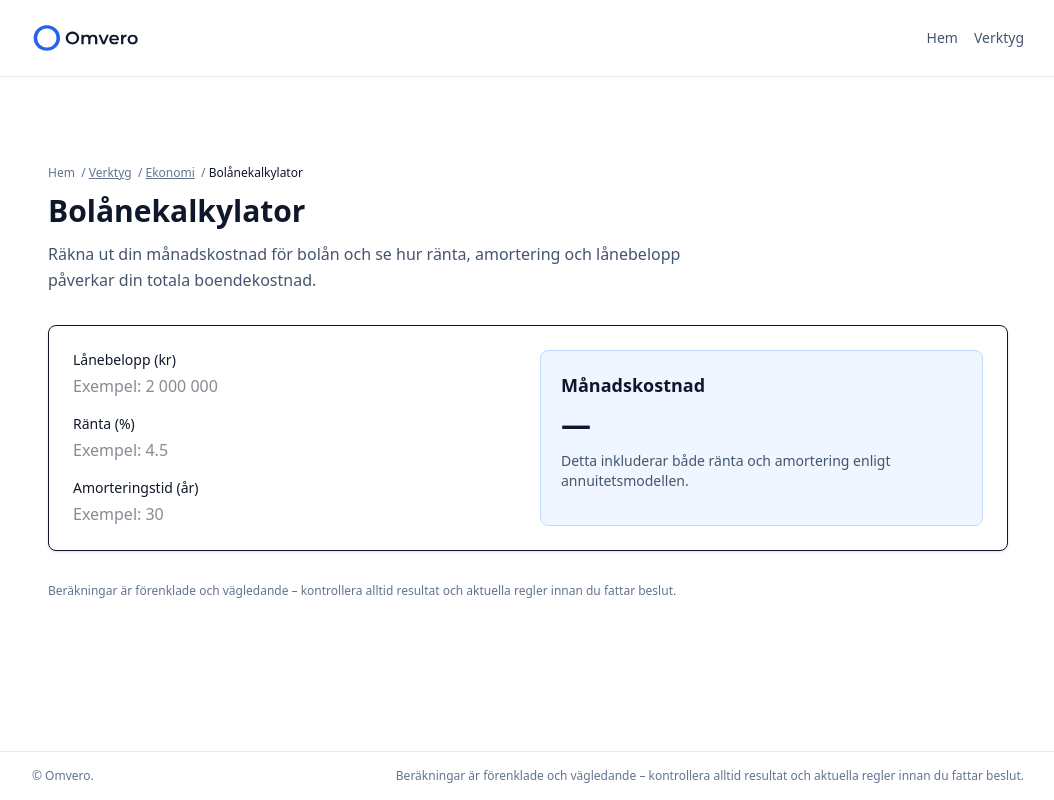
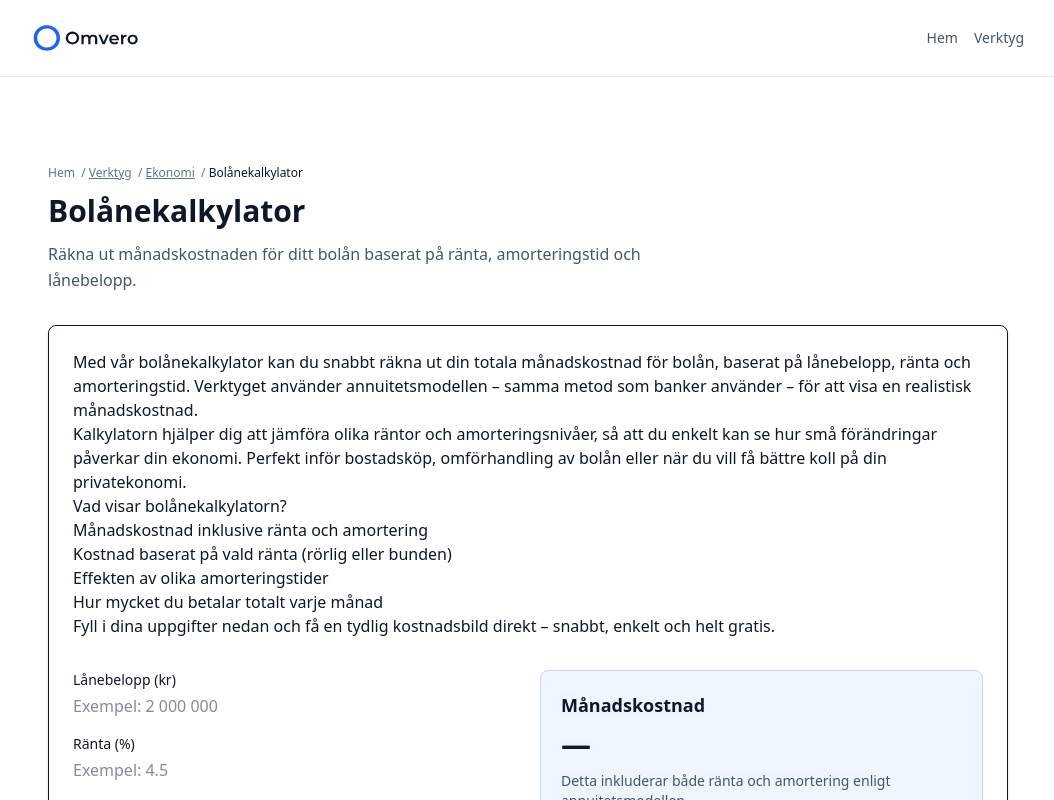
Before and after one commit to calleskattman/omvero-verktyg, a Next.js app: page /bolanekalkylator in a window 1280 px wide. Shown: the top 800 px of the page, without its empty margins (112-1166 px from the left). Built offline with nearby package versions, Linux system fonts and the light colour scheme.

Commit message:
Lägger till bolånekalkylator med full SEO-text

```diff
--- a/app/bolanekalkylator/page.tsx
+++ b/app/bolanekalkylator/page.tsx
@@ -1,18 +1,19 @@
 // app/bolanekalkylator/page.tsx
-import { Metadata } from "next";
+import type { Metadata } from "next";
 import Script from "next/script";
 import { ToolLayout } from "@/components/ToolLayout";
+import { BolanekalkylatorTool } from "@/components/tools/BolanekalkylatorTool";
 
 export const metadata: Metadata = {
   title: "Bolånekalkylator – räkna ut din bolånekostnad",
   description:
-    "Beräkna din månadskostnad för bolån snabbt och enkelt. Jämför räntor, lånebelopp och amortering och få en tydlig bild av vad ditt bolån kostar per månad.",
+    "Räkna ut din månadskostnad för bolån. Jämför ränta, lånebelopp och amorteringstid och få en tydlig bild av vad ditt bolån kostar per månad – med annuitetsberäkning.",
   alternates: {
     canonical: "https://omvero.se/bolanekalkylator",
   },
 };
 
-// FAQ-schema markup
+// FAQ-schema
 const loanFaq = {
   "@context": "https://schema.org",
   "@type": "FAQPage",
@@ -22,15 +23,15 @@ const loanFaq = {
       name: "Hur räknar man ut månadskostnaden för bolån?",
       acceptedAnswer: {
         "@type": "Answer",
-        text: "Månadskostnaden räknas ut baserat på lånebelopp, ränta och amortering. Vår bolånekalkylator visar totalkostnaden per månad.",
+        text: "Månadskostnaden räknas ut baserat på lånebelopp, ränta och amorteringstid. Kalkylatorn använder annuitetsformeln – samma modell som banker använder.",
       },
     },
     {
       "@type": "Question",
-      name: "Vilken ränta ska jag använda?",
+      name: "Vilken ränta ska jag använda i bolånekalkylatorn?",
       acceptedAnswer: {
         "@type": "Answer",
-        text: "Du kan använda din aktuella ränta eller testa olika scenarier. Kalkylatorn fungerar för både rörlig och bunden ränta.",
+        text: "Du kan använda din aktuella ränta eller testa olika nivåer. Verktyget fungerar med både rörlig och bunden ränta.",
       },
     },
     {
@@ -38,7 +39,7 @@ const loanFaq = {
       name: "Påverkar amorteringen min månadskostnad?",
       acceptedAnswer: {
         "@type": "Answer",
-        text: "Ja, amorteringen är en del av din totala månadskostnad. Ju högre amortering, desto högre blir den totala månadsbetalningen.",
+        text: "Ja. Amorteringen är en del av månadskostnaden och påverkar totalbeloppet du betalar varje månad.",
       },
     },
   ],
@@ -49,8 +50,38 @@ export default function BolanekalkylatorPage() {
     <ToolLayout
       title="Bolånekalkylator"
       category="ekonomi"
-      description="Räkna ut din månadskostnad för bolån och se hur ränta, amortering och lånebelopp påverkar din totala boendekostnad."
+      description="Räkna ut månadskostnaden för ditt bolån baserat på ränta, amorteringstid och lånebelopp."
     >
+      {/* SEO-intro */}
+      <div className="prose prose-slate max-w-none mb-8">
+        <p>
+          Med vår bolånekalkylator kan du snabbt räkna ut din totala
+          månadskostnad för bolån, baserat på lånebelopp, ränta och
+          amorteringstid. Verktyget använder annuitetsmodellen – samma metod
+          som banker använder – för att visa en realistisk månadskostnad.
+        </p>
+
+        <p>
+          Kalkylatorn hjälper dig att jämföra olika räntor och
+          amorteringsnivåer, så att du enkelt kan se hur små förändringar
+          påverkar din ekonomi. Perfekt inför bostadsköp, omförhandling av bolån
+          eller när du vill få bättre koll på din privatekonomi.
+        </p>
+
+        <h2>Vad visar bolånekalkylatorn?</h2>
+        <ul>
+          <li>Månadskostnad inklusive ränta och amortering</li>
+          <li>Kostnad baserat på vald ränta (rörlig eller bunden)</li>
+          <li>Effekten av olika amorteringstider</li>
+          <li>Hur mycket du betalar totalt varje månad</li>
+        </ul>
+
+        <p>
+          Fyll i dina uppgifter nedan och få en tydlig kostnadsbild direkt –
+          snabbt, enkelt och helt gratis.
+        </p>
+      </div>
+
       {/* JSON-LD FAQ Schema */}
       <Script
         id="loan-faq-schema"
@@ -61,96 +92,8 @@ export default function BolanekalkylatorPage() {
         }}
       />
 
-      {/* SJÄLVA KALKYLATORN – fullt fungerande */}
-      <LoanCalculator />
+      {/* Själva kalkylatorn */}
+      <BolanekalkylatorTool />
     </ToolLayout>
   );
 }
-
-// =========================
-//   KALKYLATOR-KOMPONENT
-// =========================
-
-"use client";
-import { useState } from "react";
-
-function LoanCalculator() {
-  const [loanAmount, setLoanAmount] = useState("");
-  const [interestRate, setInterestRate] = useState("");
-  const [amortYears, setAmortYears] = useState("");
-
-  const loan = parseFloat(loanAmount) || 0;
-  const interest = (parseFloat(interestRate) || 0) / 100;
-  const years = parseFloat(amortYears) || 0;
-
-  const monthlyInterest = interest / 12;
-  const totalMonths = years * 12;
-
-  let monthlyPayment = 0;
-
-  if (loan > 0 && interest > 0 && years > 0) {
-    // Annuitetsformel
-    monthlyPayment =
-      loan *
-      (monthlyInterest /
-        (1 - Math.pow(1 + monthlyInterest, -totalMonths)));
-  }
-
-  return (
-    <div className="grid md:grid-cols-2 gap-6">
-      {/* Inputs */}
-      <div className="space-y-4">
-        <div>
-          <label className="block text-sm mb-1">Lånebelopp (kr)</label>
-          <input
-            type="number"
-            value={loanAmount}
-            onChange={(e) => setLoanAmount(e.target.value)}
-            className="input"
-            placeholder="Exempel: 2 000 000"
-          />
-        </div>
-
-        <div>
-          <label className="block text-sm mb-1">Ränta (%)</label>
-          <input
-            type="number"
-            step="0.01"
-            value={interestRate}
-            onChange={(e) => setInterestRate(e.target.value)}
-            className="input"
-            placeholder="Exempel: 4.5"
-          />
-        </div>
-
-        <div>
-          <label className="block text-sm mb-1">Amorteringstid (år)</label>
-          <input
-            type="number"
-            value={amortYears}
-            onChange={(e) => setAmortYears(e.target.value)}
-            className="input"
-            placeholder="Exempel: 30"
-          />
-        </div>
-      </div>
-
-      {/* Resultat */}
-      <div className="rounded-lg bg-blue-50 p-5 border border-blue-200 space-y-2">
-        <h3 className="text-lg font-semibold text-slate-900">
-          Månadskostnad
-        </h3>
-
-        <p className="text-3xl font-bold text-slate-900">
-          {monthlyPayment > 0
-            ? `${Math.round(monthlyPayment).toLocaleString("sv-SE")} kr`
-            : "—"}
-        </p>
-
-        <p className="text-sm text-slate-600">
-          Detta inkluderar både ränta och amortering enligt annuitetsmodellen.
-        </p>
-      </div>
-    </div>
-  );
-}
--- /dev/null
+++ b/components/tools/BolanekalkylatorTool.tsx
@@ -0,0 +1,85 @@
+// components/tools/BolanekalkylatorTool.tsx
+"use client";
+
+import { useState } from "react";
+
+export function BolanekalkylatorTool() {
+  const [loanAmount, setLoanAmount] = useState("");
+  const [interestRate, setInterestRate] = useState("");
+  const [amortYears, setAmortYears] = useState("");
+
+  const loan = parseFloat(loanAmount) || 0;
+  const interest = (parseFloat(interestRate) || 0) / 100;
+  const years = parseFloat(amortYears) || 0;
+
+  const monthlyInterest = interest / 12;
+  const totalMonths = years * 12;
+
+  let monthlyPayment = 0;
+
+  if (loan > 0 && interest > 0 && years > 0) {
+    // Annuitetsformel
+    monthlyPayment =
+      loan *
+      (monthlyInterest /
+        (1 - Math.pow(1 + monthlyInterest, -totalMonths)));
+  }
+
+  return (
+    <div className="grid gap-6 md:grid-cols-2">
+      {/* Inputs */}
+      <div className="space-y-4">
+        <div>
+          <label className="mb-1 block text-sm">Lånebelopp (kr)</label>
+          <input
+            type="number"
+            value={loanAmount}
+            onChange={(e) => setLoanAmount(e.target.value)}
+            className="input"
+            placeholder="Exempel: 2 000 000"
+          />
+        </div>
+
+        <div>
+          <label className="mb-1 block text-sm">Ränta (%)</label>
+          <input
+            type="number"
+            step="0.01"
+            value={interestRate}
+            onChange={(e) => setInterestRate(e.target.value)}
+            className="input"
+            placeholder="Exempel: 4.5"
+          />
+        </div>
+
+        <div>
+          <label className="mb-1 block text-sm">Amorteringstid (år)</label>
+          <input
+            type="number"
+            value={amortYears}
+            onChange={(e) => setAmortYears(e.target.value)}
+            className="input"
+            placeholder="Exempel: 30"
+          />
+        </div>
+      </div>
+
+      {/* Resultat */}
+      <div className="space-y-2 rounded-lg border border-blue-200 bg-blue-50 p-5">
+        <h3 className="text-lg font-semibold text-slate-900">
+          Månadskostnad
+        </h3>
+
+        <p className="text-3xl font-bold text-slate-900">
+          {monthlyPayment > 0
+            ? `${Math.round(monthlyPayment).toLocaleString("sv-SE")} kr`
+            : "—"}
+        </p>
+
+        <p className="text-sm text-slate-600">
+          Detta inkluderar både ränta och amortering enligt annuitetsmodellen.
+        </p>
+      </div>
+    </div>
+  );
+}
--- a/config/tools.ts
+++ b/config/tools.ts
@@ -17,6 +17,7 @@ import RutTool from "@/components/tools/RutTool";
 import MomsTool from "@/components/tools/MomsTool";
 import RantaPaRantaTool from "@/components/tools/RantaPaRantaTool";
 import ElprisTool from "@/components/tools/ElprisTool";
+import { BolanekalkylatorTool } from "@/components/tools/BolanekalkylatorTool";
 
 
 // 🟧 KONVERTERING → (kommer senare)
@@ -134,6 +135,15 @@ export const tools: Tool[] = [
     component: ElprisTool,
     showOnHome: true,
   },
+  {
+    slug: "bolanekalkylator",
+    name: "Bolånekalkylator",
+    shortDescription:
+      "Räkna ut din månadskostnad för bolån baserat på ränta, amorteringstid och lånebelopp. Snabb och tydlig kalkyl.",
+    category: "ekonomi",
+    component: BolanekalkylatorTool,
+    showOnHome: true,
+  }
 
   /* -----------------------------------------------
      🟧 KONVERTERING
```
